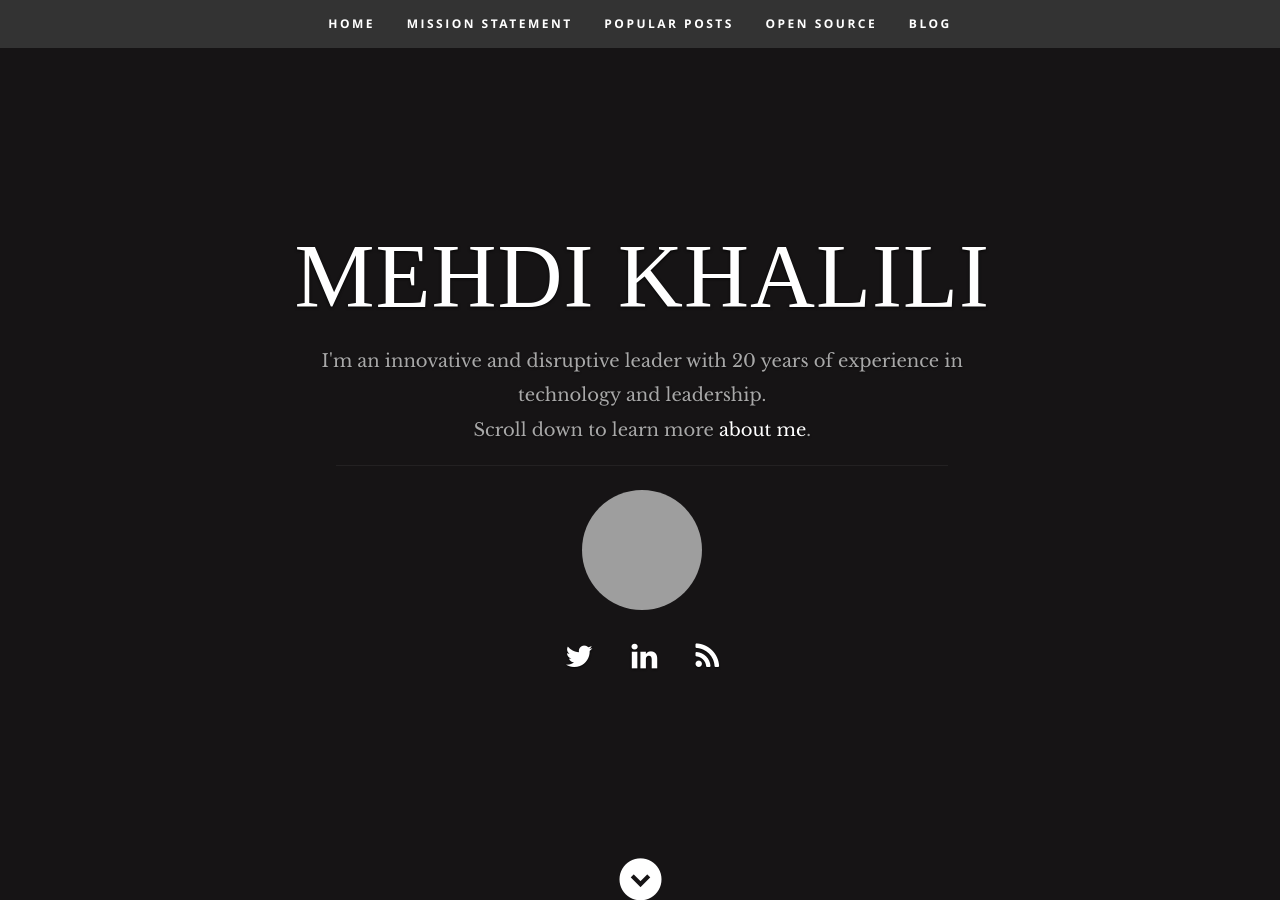
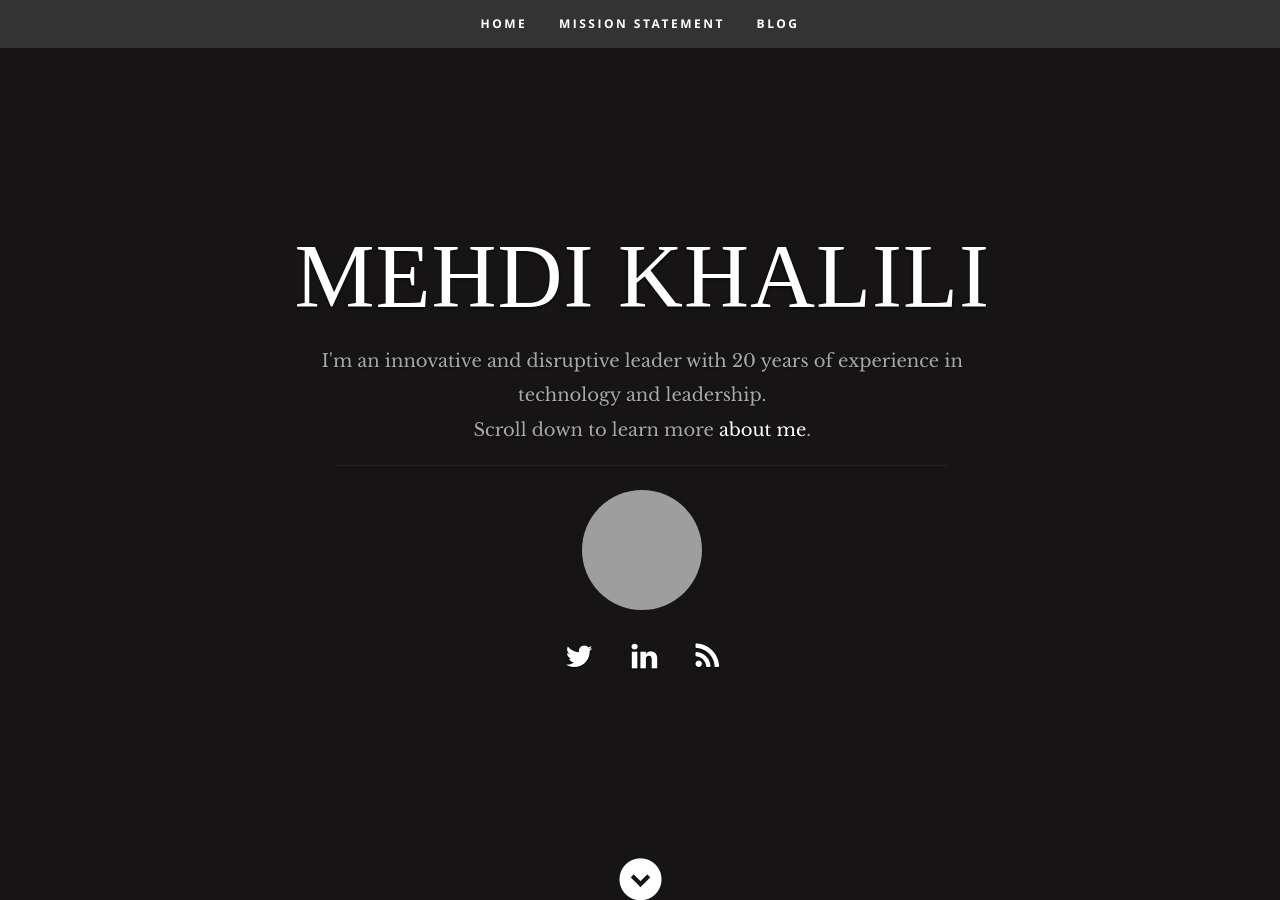
Before and after one commit to MehdiK/mehdik.github.io, a Jekyll site: the page built from index.html, in a window 1280 px wide and 900 px high. Built offline with Jekyll 4.4.1, drawn with Linux system fonts in a browser that asks for light colours; nearby versions of some CDN libraries; comment, search, counter and statistics services are not loaded; grey boxes are pictures that could not be loaded.

Commit message:
Update nav.html

```diff
--- a/_includes/nav.html
+++ b/_includes/nav.html
@@ -5,11 +5,7 @@
 
    <ul id="nav" class="nav">
       <li class="current"><a href="/">Home</a></li>
-      <!-- <li><a class="smoothscroll" href="/index#about">About</a></li> -->
       <li><a class="smoothscroll" href="/index#mission-statement">Mission Statement</a></li>
-      <!-- <li><a class="smoothscroll" href="/index#presentations">Presentations</a></li> -->
-      <li><a class="smoothscroll" href="/index#popular-posts">Popular Posts</a></li>
-      <li><a class="smoothscroll" href="/index#open-source">Open Source</a></li>
       <li><a href="/blog">Blog</a></li>
    </ul> <!-- end #nav -->
 
```
